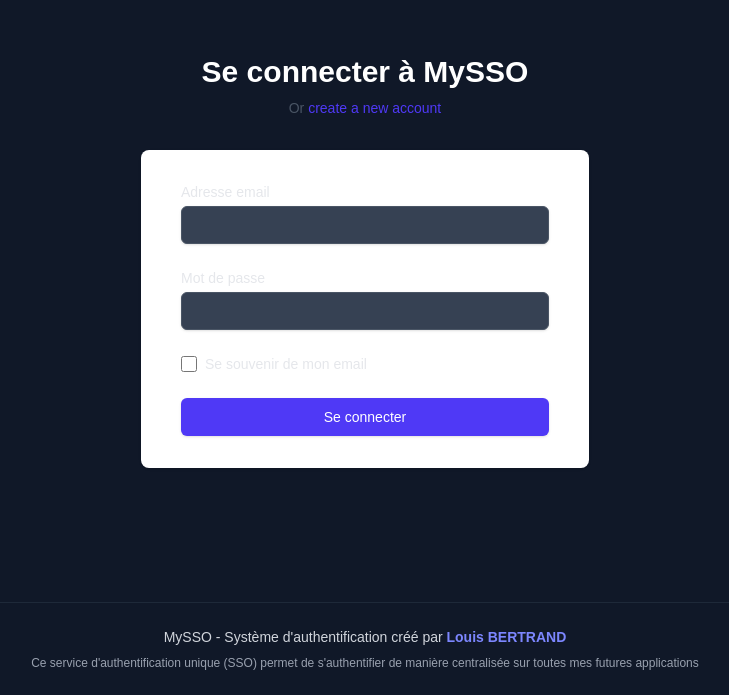
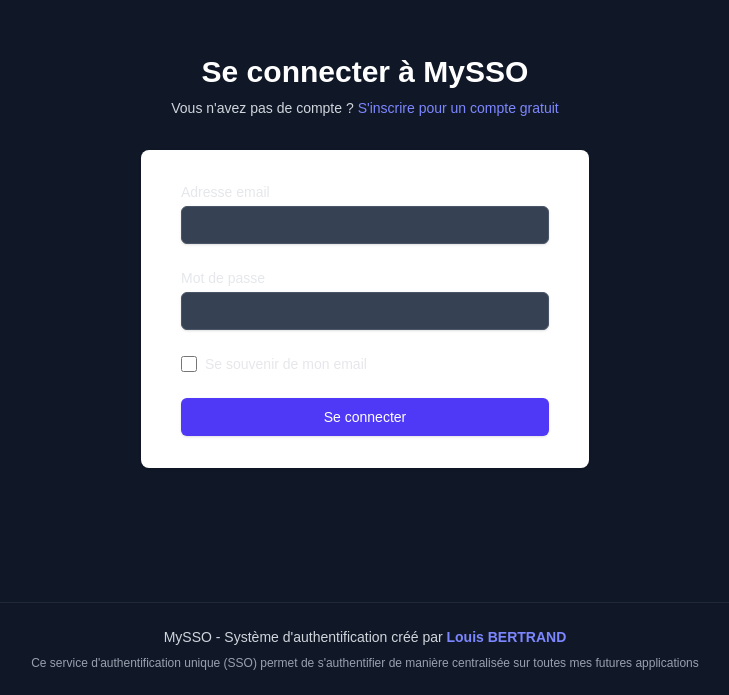
Before and after one commit to louisbertrand22/MySSO, a Next.js app in the folder frontend/: page /login in a window 1280 px wide. Shown: the part 105-800 px from the top of the page, without its empty margins (275-1004 px from the left). Built offline with nearby package versions, Linux system fonts and the light colour scheme; no server answers.

Commit message:
fix: some after pull

```diff
--- a/frontend/app/login/page.tsx
+++ b/frontend/app/login/page.tsx
@@ -37,10 +37,10 @@ function LoginContent() {
           <h2 className="mt-6 text-center text-3xl font-extrabold text-white">
             Se connecter à MySSO
           </h2>
-          <p className="mt-2 text-center text-sm text-gray-600">
-            Or{' '}
-            <Link href={registerHref} className="font-medium text-indigo-600 hover:text-indigo-500">
-              create a new account
+          <p className="mt-2 text-center text-sm text-gray-300">
+            Vous n'avez pas de compte ?{' '}
+            <Link href={registerHref} className="font-medium text-indigo-400 hover:text-indigo-300">
+              S'inscrire pour un compte gratuit
             </Link>
           </p>
         </div>
--- a/frontend/app/register/page.tsx
+++ b/frontend/app/register/page.tsx
@@ -37,10 +37,10 @@ function RegisterContent() {
           <h2 className="mt-6 text-center text-3xl font-extrabold text-white">
             Créer votre compte MySSO
           </h2>
-          <p className="mt-2 text-center text-sm text-gray-600">
-            Already have an account?{' '}
-            <Link href={loginHref} className="font-medium text-indigo-600 hover:text-indigo-500">
-              Sign in
+          <p className="mt-2 text-center text-sm text-gray-300">
+            Vous avez déjà un compte ?{' '}
+            <Link href={loginHref} className="font-medium text-indigo-400 hover:text-indigo-300">
+              Se connecter
             </Link>
           </p>
         </div>
```
